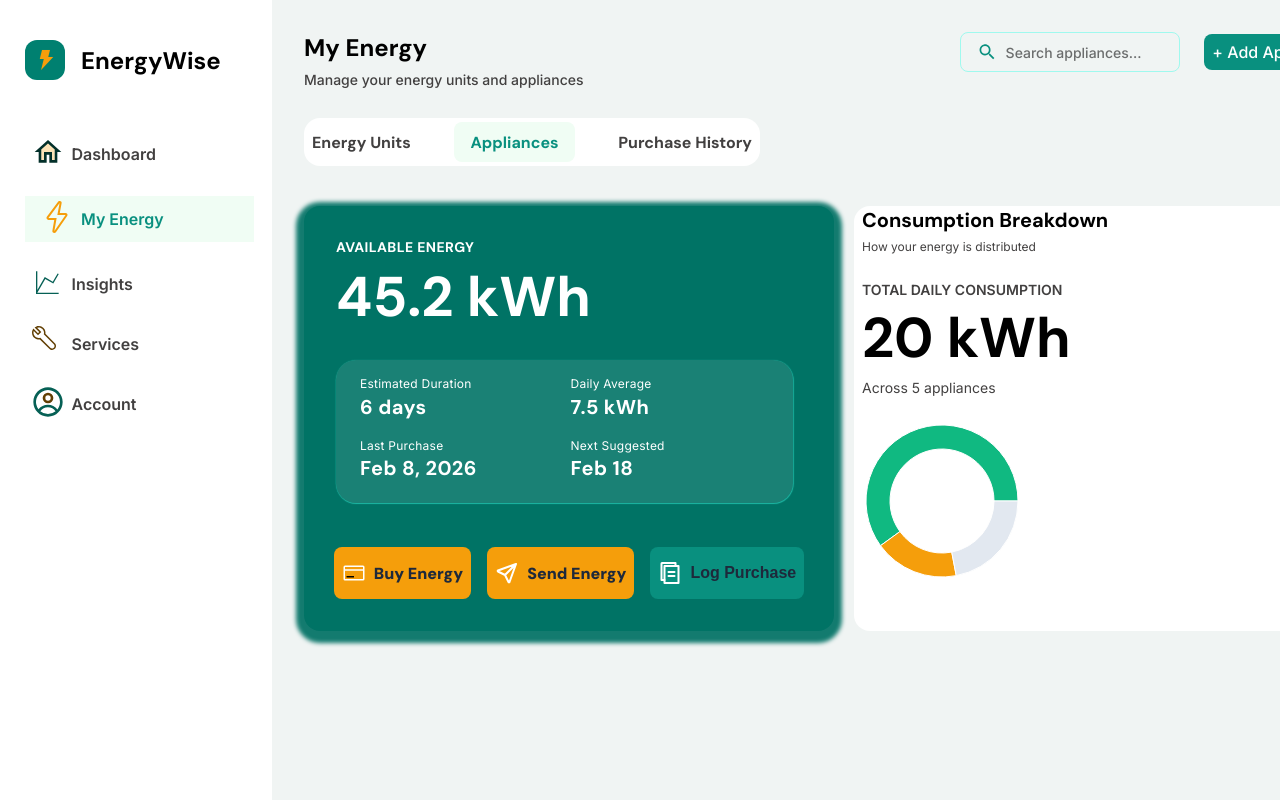
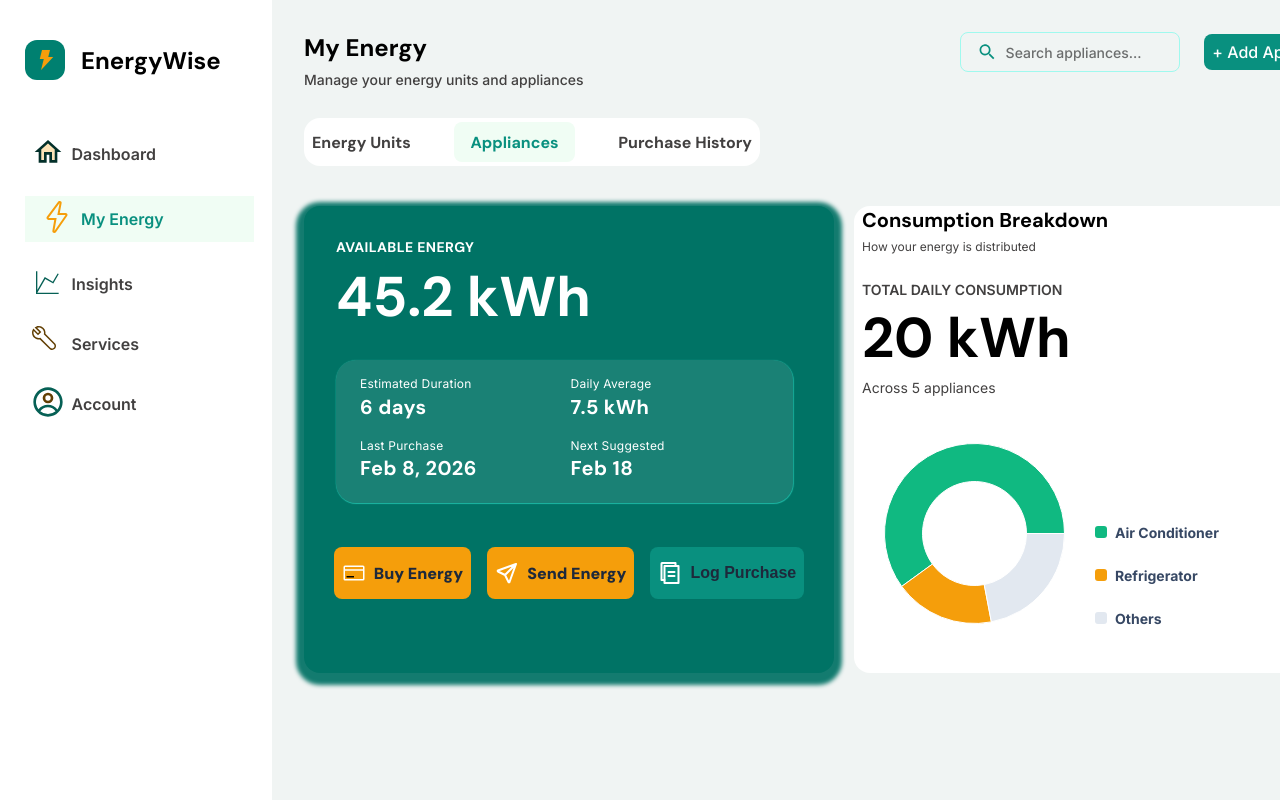
Before and after one commit to WTF-CapstoneProject-Team41/EnergyWise-frontend, a React (Vite) app: page /my-energy in a window 1280 px wide. Both pictures are taken after a click on the button "Appliances". Shown: the top 800 px of the page. Built offline with nearby package versions, Linux system fonts and the light colour scheme.

Commit message:
left card

```diff
--- a/src/pages/MyEnergy/tabs/Appliances.jsx
+++ b/src/pages/MyEnergy/tabs/Appliances.jsx
@@ -143,14 +143,14 @@ function Appliances() {
               <p className={styles.totalSub}>Across 5 appliances</p>
             </div>
             <div className={styles.chartRow}>
-              <ResponsiveContainer width={160} height={160}>
+              <ResponsiveContainer width={225} height={225}>
                 <PieChart>
                   <Pie
                     data={DONUT_DATA}
                     cx="50%"
                     cy="50%"
                     innerRadius={52}
-                    outerRadius={76}
+                    outerRadius={90}
                     dataKey="value"
                     labelLine={false}
                   >
@@ -161,6 +161,22 @@ function Appliances() {
                   <Tooltip formatter={(v) => `${v}%`} />
                 </PieChart>
               </ResponsiveContainer>
+              <div className={styles.legend}>
+                {DONUT_DATA.map(({ name, value, color }) => (
+                  <div key={name} className={styles.legendItem}>
+                    <div className={styles.legendLeft}>
+                      <span
+                        className={styles.legendDot}
+                        style={{ background: color }}
+                      />
+                      <span className={styles.legendName}>{name}</span>
+                    </div>
+                    <div>
+                      <span className={styles.legendPct}>{value}%</span>
+                    </div>
+                  </div>
+                ))}
+              </div>
             </div>
           </div>
         </div>
--- a/src/pages/MyEnergy/tabs/Appliances.module.css
+++ b/src/pages/MyEnergy/tabs/Appliances.module.css
@@ -202,6 +202,7 @@
   gap: 32px;
   border-radius: 16px;
   background: #fff;
+  position: relative;
 }
 .containerTop {
   display: flex;
@@ -247,3 +248,57 @@
   font-weight: 400;
   line-height: 140%;
 }
+
+/* chart */
+.chartRow {
+  display: flex;
+  align-items: center;
+  gap: 20px;
+}
+.legend {
+  display: flex;
+
+  flex-direction: column;
+  align-items: flex-start;
+  gap: 13px;
+  position: absolute;
+  right: 40px;
+  bottom: 35px;
+  flex: 1;
+}
+
+.legendItem {
+  width: 276px;
+  display: flex;
+  align-items: center;
+  justify-content: space-between;
+  padding-bottom: 10px;
+  /* border-bottom: 1px solid #f0f4f3; */
+}
+
+.legendLeft {
+  display: flex;
+  align-items: center;
+  gap: 8px;
+}
+
+.legendDot {
+  width: 12px;
+  height: 12px;
+  border-radius: 3px;
+  flex-shrink: 0;
+}
+
+.legendName {
+  font-size: 14px;
+  font-weight: 700;
+  color: #374864;
+  font-family: var(--font-body);
+}
+
+.legendPct {
+  font-size: 16px;
+  font-weight: 600;
+  color: #000;
+  font-family: var(--font-body);
+}
```
